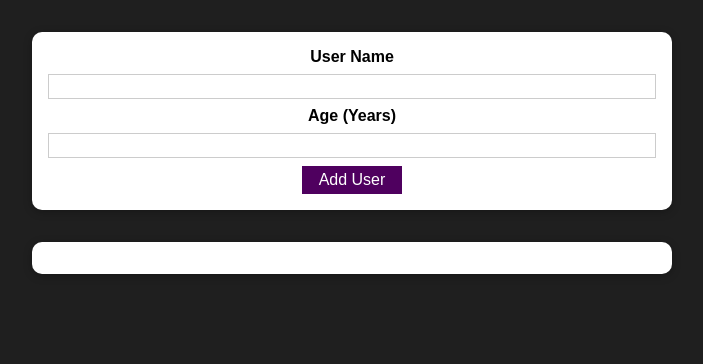
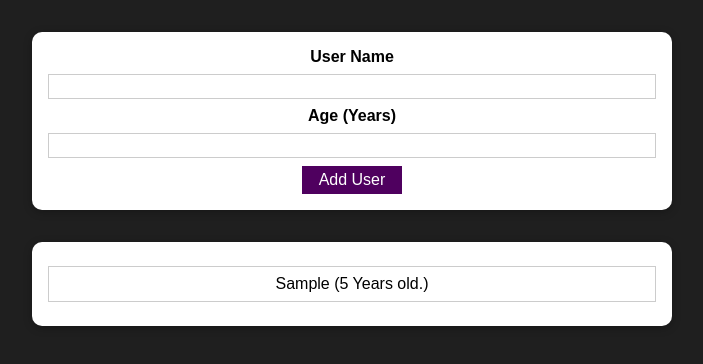
Before and after one commit to Rimsha-Urooj/practice-project, a React (Create React App) app: page / in a window 1280 px wide. Both pictures are taken after typing "Sample", "5" into the empty fields and a click on the button "Add User". Shown: the top 364 px of the page, without its empty margins (288-991 px from the left). Built offline with nearby package versions, Linux system fonts and the light colour scheme.

Commit message:
managing userState via state prop

```diff
--- a/src/components/Users/AddUser.js
+++ b/src/components/Users/AddUser.js
@@ -18,6 +18,7 @@ function AddUser(props) {
         if (+enteredAge < 1){
             return;
         }
+        props.onAddUser(enteredUsername, enteredAge);
         console.log(enteredUsername, enteredAge);
 
         setEnteredAge('');
--- a/src/components/Users/UsersList.js
+++ b/src/components/Users/UsersList.js
@@ -7,7 +7,7 @@ function UsersList(props) {
         <Card className={classes.users}>
             <ul>
                 {props.users.map(user => (
-                    <li>
+                    <li key={user.id}>
                         {user.name} ({user.age} Years old.)
                     </li>
                 ))}
```
